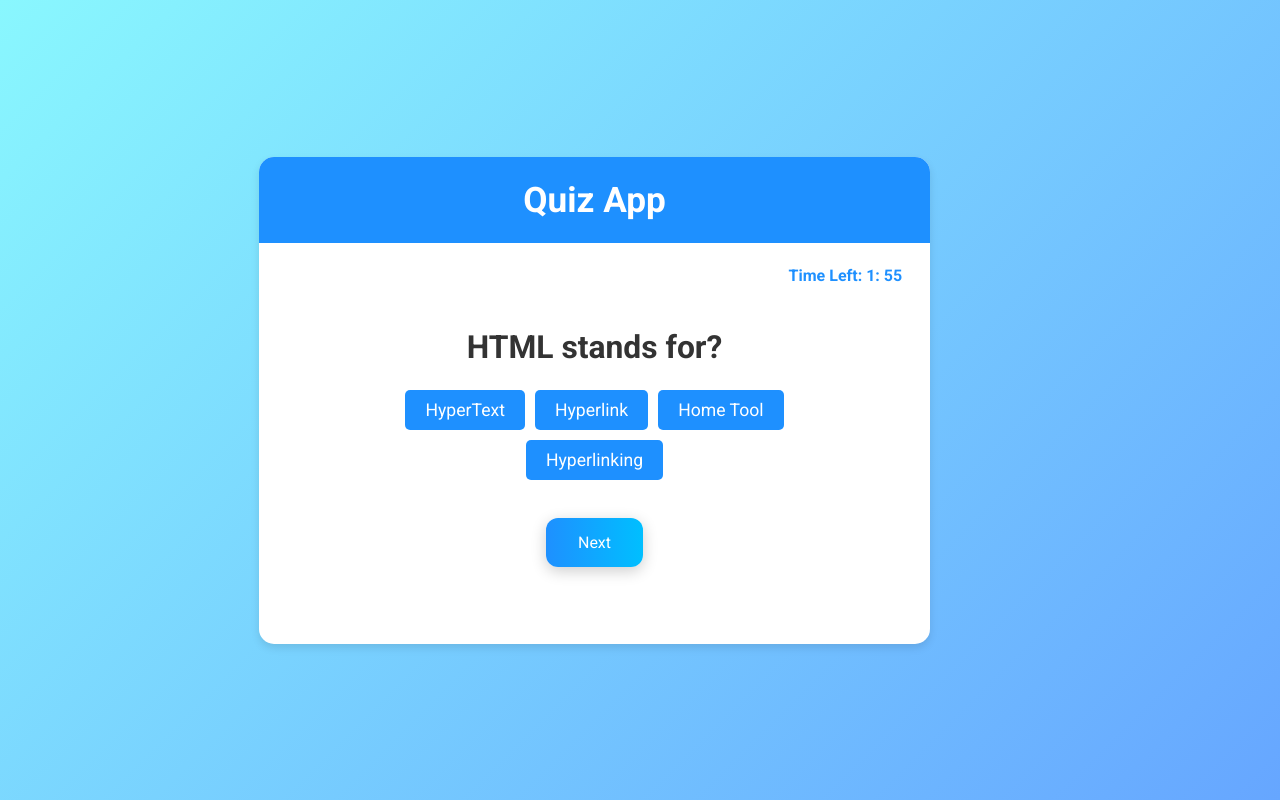
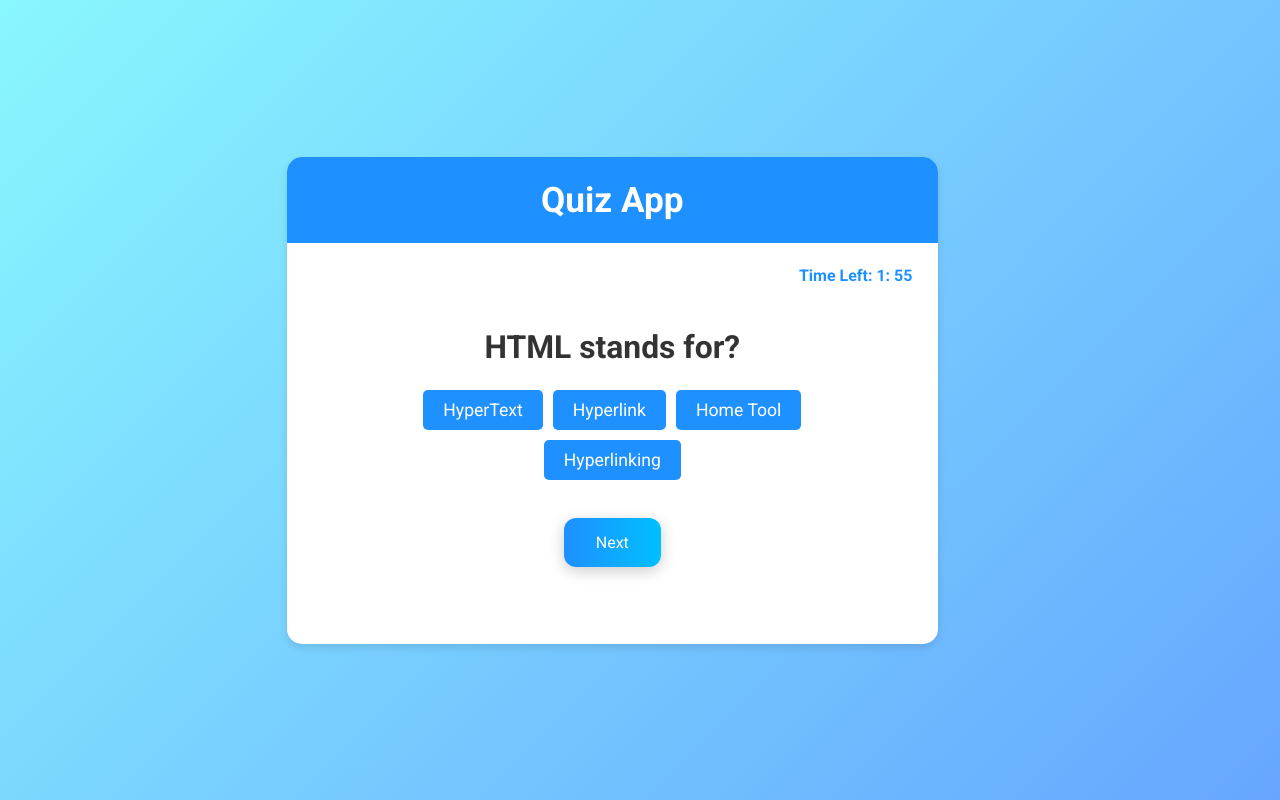
Before and after one commit to IbtahajAkram/zawwarquizapp, a React (Create React App) app: page / in a window 1280 px wide. Built offline with nearby package versions, Linux system fonts and the light colour scheme.

Commit message:
Update App.css

```diff
--- a/src/App.css
+++ b/src/App.css
@@ -23,8 +23,7 @@ body {
   overflow: hidden;
   width: 95%;
   max-width: 800px;
-  margin-left: 17px;
-  margin-right: 5px;
+  margin: 5%;
   size-adjust: fixed;
 }
 
```
